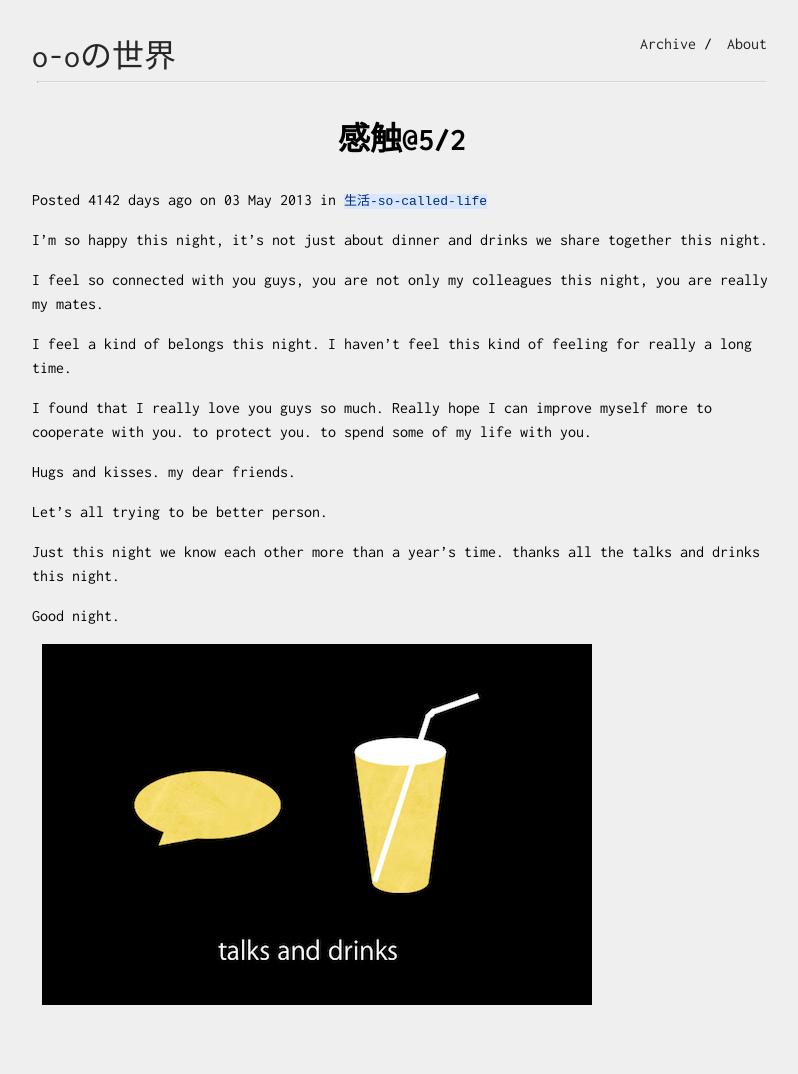
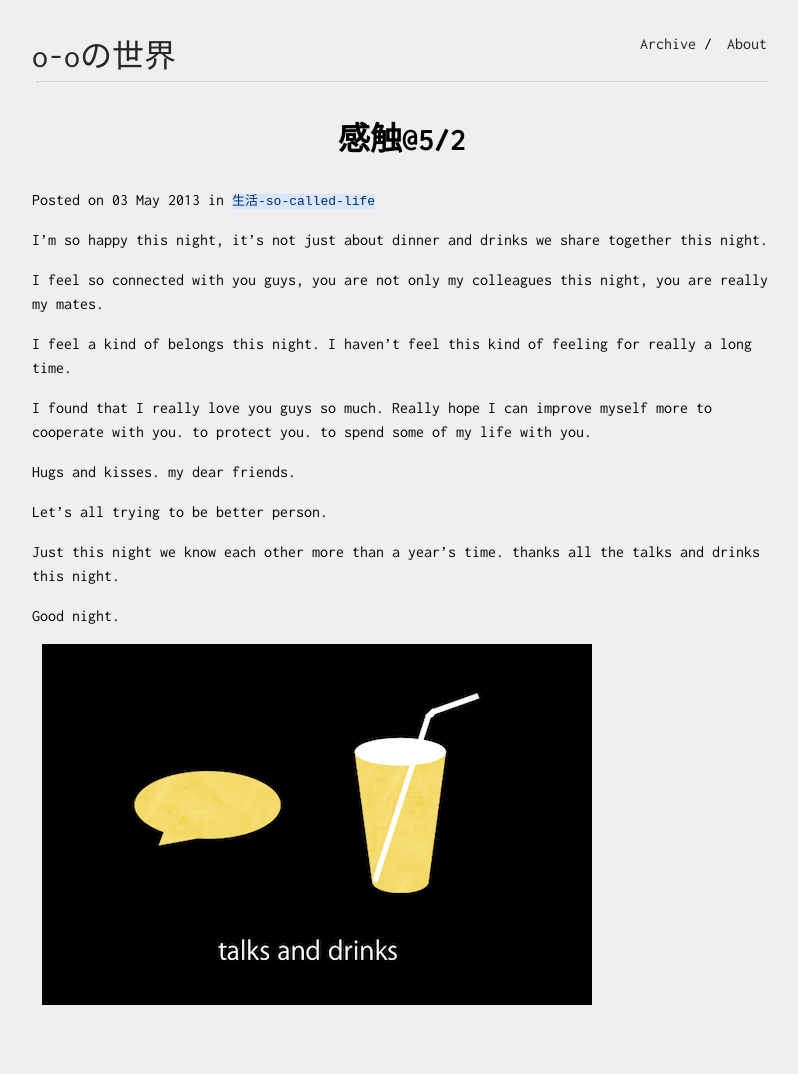
Before and after one commit to xue-think/xue-think.github.io, a Jekyll site: the page built from _posts/2013-05-03-feelings.md, in a window 1280 px wide. Shown: the whole page, without its empty margins (238-1036 px from the left). Built offline with Jekyll 4.4.1, drawn with Linux system fonts in a browser that asks for light colours; comment, search, counter and statistics services are not loaded.

Commit message:
Update post.html
remove how many days ago

```diff
--- a/_layouts/post.html
+++ b/_layouts/post.html
@@ -7,7 +7,7 @@ layout: default
 {% assign difference = current_date | minus: post_date %}
 {% assign days_ago = difference | divided_by: 86400 %}
 
-<p>Posted {{ days_ago }} days ago on {{ page.date | date_to_string: "%B %d, %Y" }} in
+<p>Posted on {{ page.date | date_to_string: "%B %d, %Y" }} in
     <span>
         {% for tag in page.tags %}
         {% capture tag_name %}{{ tag }}{% endcapture %}
```
